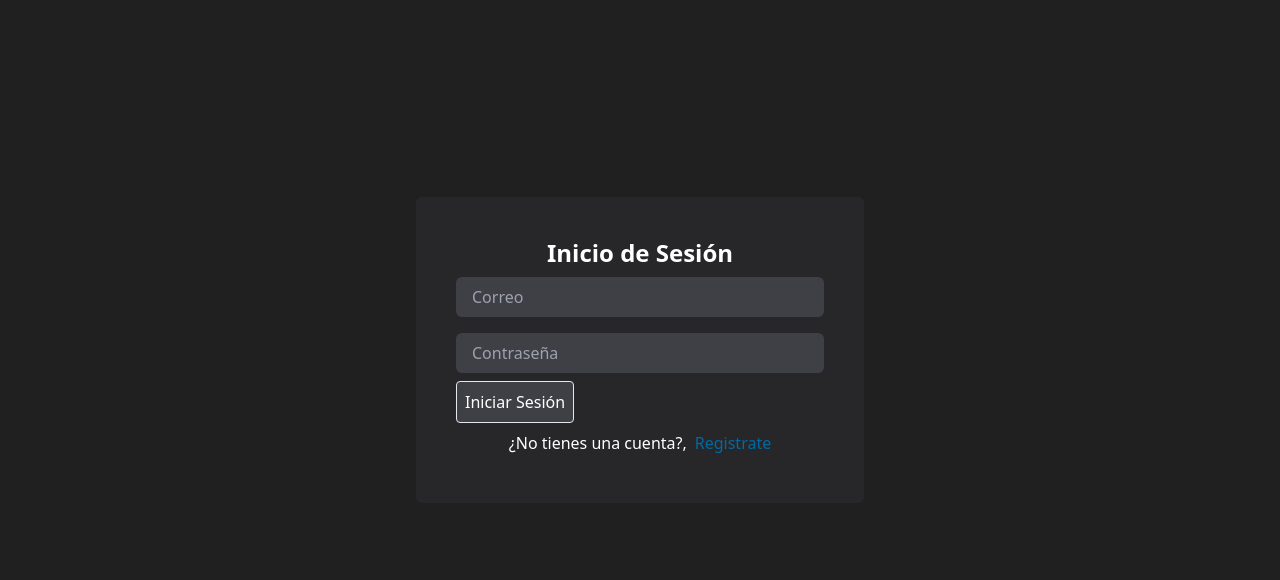
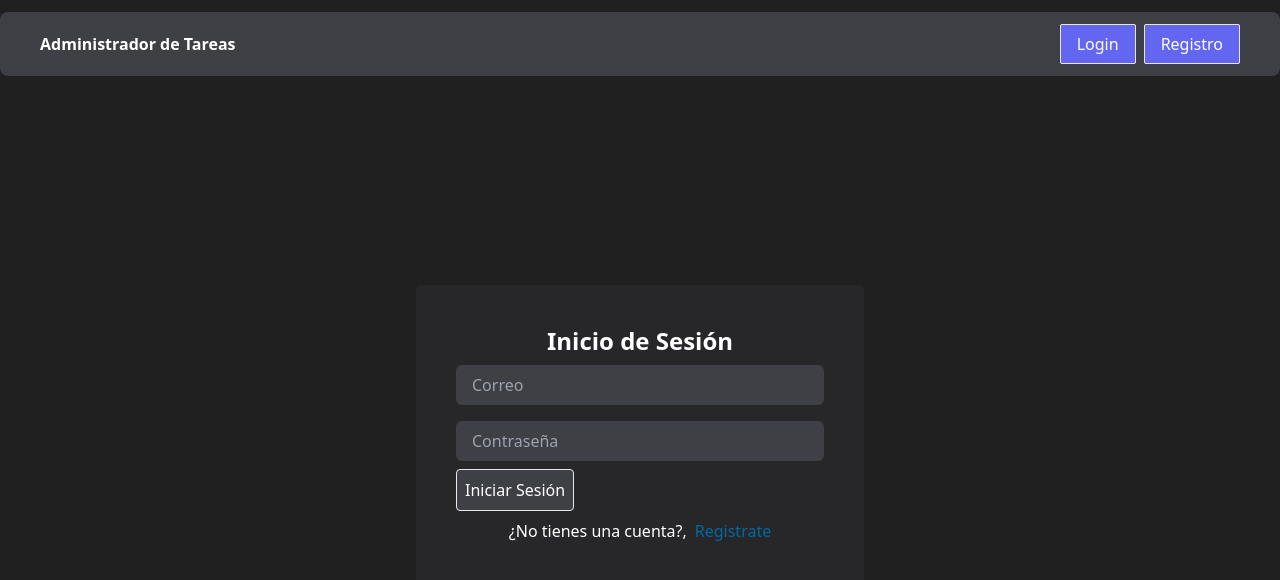
Before and after one commit to JAAL123/MERN-CRUD-AUTH, a React (Vite) app in the folder client/: page /login in a window 1280 px wide. Shown: the top 580 px of the page. Built offline with nearby package versions, Linux system fonts and the light colour scheme.

Commit message:
añadido navegacion y logout

```diff
--- a/client/src/App.jsx
+++ b/client/src/App.jsx
@@ -8,12 +8,14 @@ import { TasksFormPage } from "./pages/TasksFormPage";
 import { ProfilePage } from "./pages/ProfilePage";
 import { ProtectedRoutes } from "./ProtectedRoutes";
 import { TaskProvider } from "./context/TasksContex";
+import { Navbar } from "./components/Navbar";
 
 function App() {
   return (
     <AuthProvider>
       <TaskProvider>
         <BrowserRouter>
+          <Navbar/>
           <Routes>
             <Route path="/" element={<HomePage />} />
             <Route path="/login" element={<LoginPage />} />
--- /dev/null
+++ b/client/src/components/Navbar.jsx
@@ -0,0 +1,59 @@
+import { Link } from "react-router-dom";
+import { useAuth } from "../context/AuthContex";
+
+export function Navbar() {
+  const { isAuthenticated, logout, user } = useAuth();
+  console.log(user);
+  return (
+    <>
+      <nav className="bg-zinc-700 my-3 flex justify-between py-5 px-10 rounded-lg">
+        <Link to="/">
+          <h1 className="text-base font-bold">Administrador de Tareas</h1>
+        </Link>
+        <ul className="flex gap-x-2">
+          {isAuthenticated ? (
+            <>
+              <li className="capitalize">{user.username}</li>
+              <li>
+                <Link
+                  to="/task/new"
+                  className="bg-green-500 px-2 py-2 rounded-sm border hover:bg-green-600"
+                >
+                  Añadir Tarea
+                </Link>
+              </li>
+              <li>
+                <Link
+                  to="/"
+                  onClick={() => logout()}
+                  className="hover:text-cyan-500"
+                >
+                  Logout
+                </Link>
+              </li>
+            </>
+          ) : (
+            <>
+              <li>
+                <Link
+                  to="/login"
+                  className="bg-indigo-500 px-4 py-2 rounded-sm border hover:bg-indigo-600"
+                >
+                  Login
+                </Link>
+              </li>
+              <li>
+                <Link
+                  to="/register"
+                  className="bg-indigo-500 px-4 py-2 rounded-sm border hover:bg-indigo-600"
+                >
+                  Registro
+                </Link>
+              </li>
+            </>
+          )}
+        </ul>
+      </nav>
+    </>
+  );
+}
--- a/client/src/context/AuthContex.jsx
+++ b/client/src/context/AuthContex.jsx
@@ -23,7 +23,6 @@ export const AuthProvider = ({ children }) => {
       const res = await registerRequest(user);
       setUser(res);
       setIsAuthenticated(true);
-      console.log(res);
     } catch (error) {
       if (error.response.status === 400) setErrors(error.response.data);
       else if (error.response.status === 422)
@@ -38,15 +37,19 @@ export const AuthProvider = ({ children }) => {
       setUser(res);
       setIsAuthenticated(true);
       setErrors(null);
-      console.log(res);
     } catch (error) {
       if (error.response.status === 400) {
         setErrors(error.response.data.message);
-      }
-      else{
+      } else {
         setErrors(error.response.data);
       }
     }
+  };
+
+  const logout = async () => {
+    Cookies.remove("token");
+    setIsAuthenticated(false);
+    setUser(null);
   };
 
   useEffect(() => {
@@ -94,6 +97,7 @@ export const AuthProvider = ({ children }) => {
         loading,
         signup,
         singin,
+        logout,
       }}
     >
       {children}
--- a/client/src/context/TasksContex.jsx
+++ b/client/src/context/TasksContex.jsx
@@ -21,7 +21,6 @@ export function TaskProvider({ children }) {
     } catch (error) {
       console.log(res)
     }
-    console.log(res);
   };
 
   const createTask = async (task) => {
--- a/client/src/pages/LoginPage.jsx
+++ b/client/src/pages/LoginPage.jsx
@@ -1,6 +1,6 @@
 import { useForm } from "react-hook-form";
 import { useAuth } from "../context/AuthContex";
-import { Link, Navigate, useNavigate } from "react-router-dom";
+import { Link,  useNavigate } from "react-router-dom";
 import { useEffect } from "react";
 export function LoginPage() {
   const {
--- a/client/src/pages/TasksFormPage.jsx
+++ b/client/src/pages/TasksFormPage.jsx
@@ -1,5 +1,6 @@
 import { useForm } from "react-hook-form";
 import { UseTask } from "../context/TasksContex";
+import { useNavigate } from "react-router-dom";
 
 export function TasksFormPage() {
   const {
@@ -11,10 +12,17 @@ export function TasksFormPage() {
 
   const { createTask } = UseTask();
 
+  const navigate = useNavigate();
+
   const onSubmit = handleSubmit((data) => {
     createTask(data);
     reset();
+    navigate("/tasks");
   });
+
+  const onClick = () => {
+    navigate("/tasks");
+  };
 
   return (
     <div className="flex h-[calc(100vh-100px)] items-center justify-center ">
@@ -47,6 +55,7 @@ export function TasksFormPage() {
           <button
             type="button"
             className="border bg-red-700 border-inherit rounded p-2 mx-2 hover:bg-red-600"
+            onClick={onClick}
           >
             Cancelar
           </button>
--- a/client/src/pages/TasksPage.jsx
+++ b/client/src/pages/TasksPage.jsx
@@ -4,7 +4,6 @@ import { UseTask } from "../context/TasksContex";
 
 export function TasksPage() {
   const { user } = useAuth();
-  console.log(user);
   const { getTasks, tasks } = UseTask();
 
   useEffect(() => {
```
